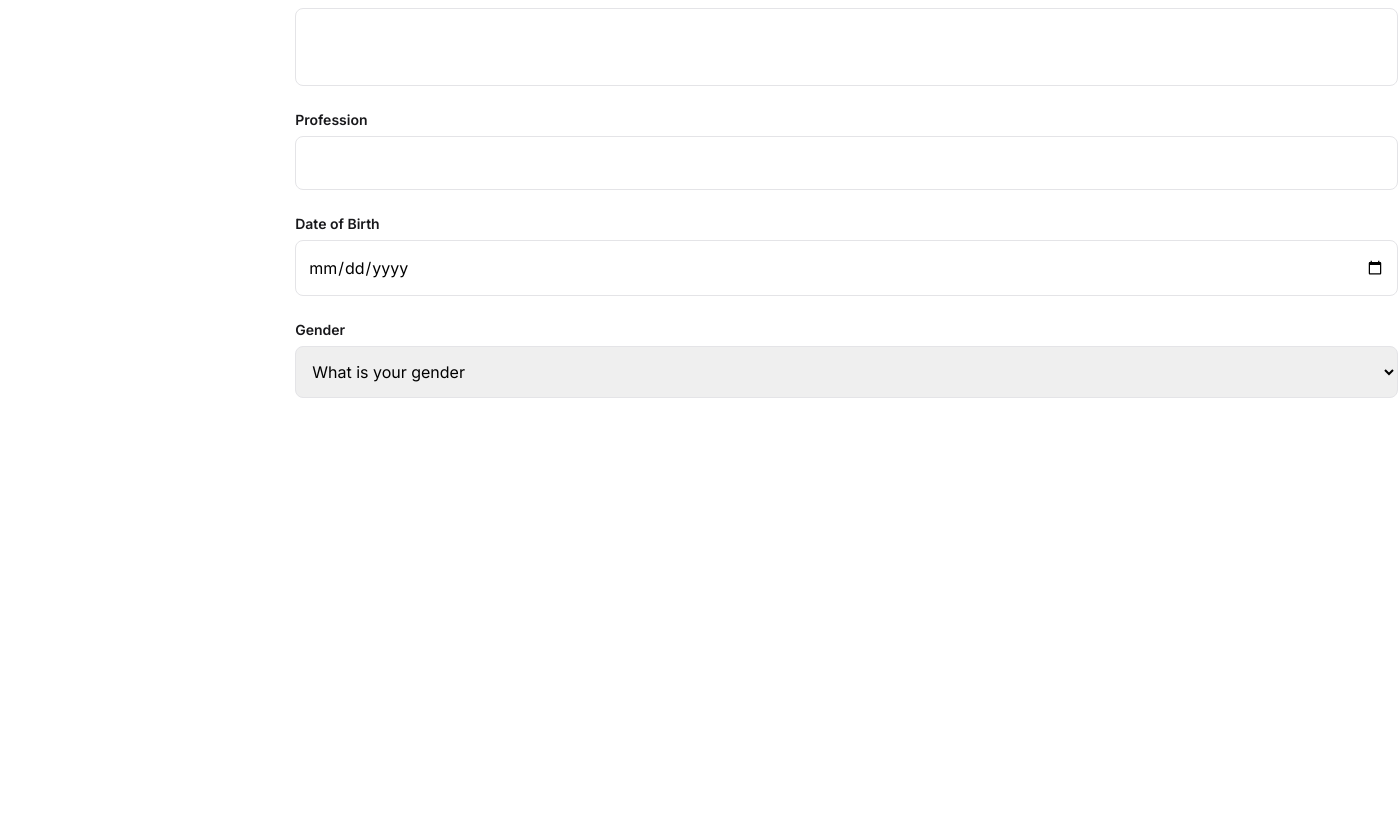
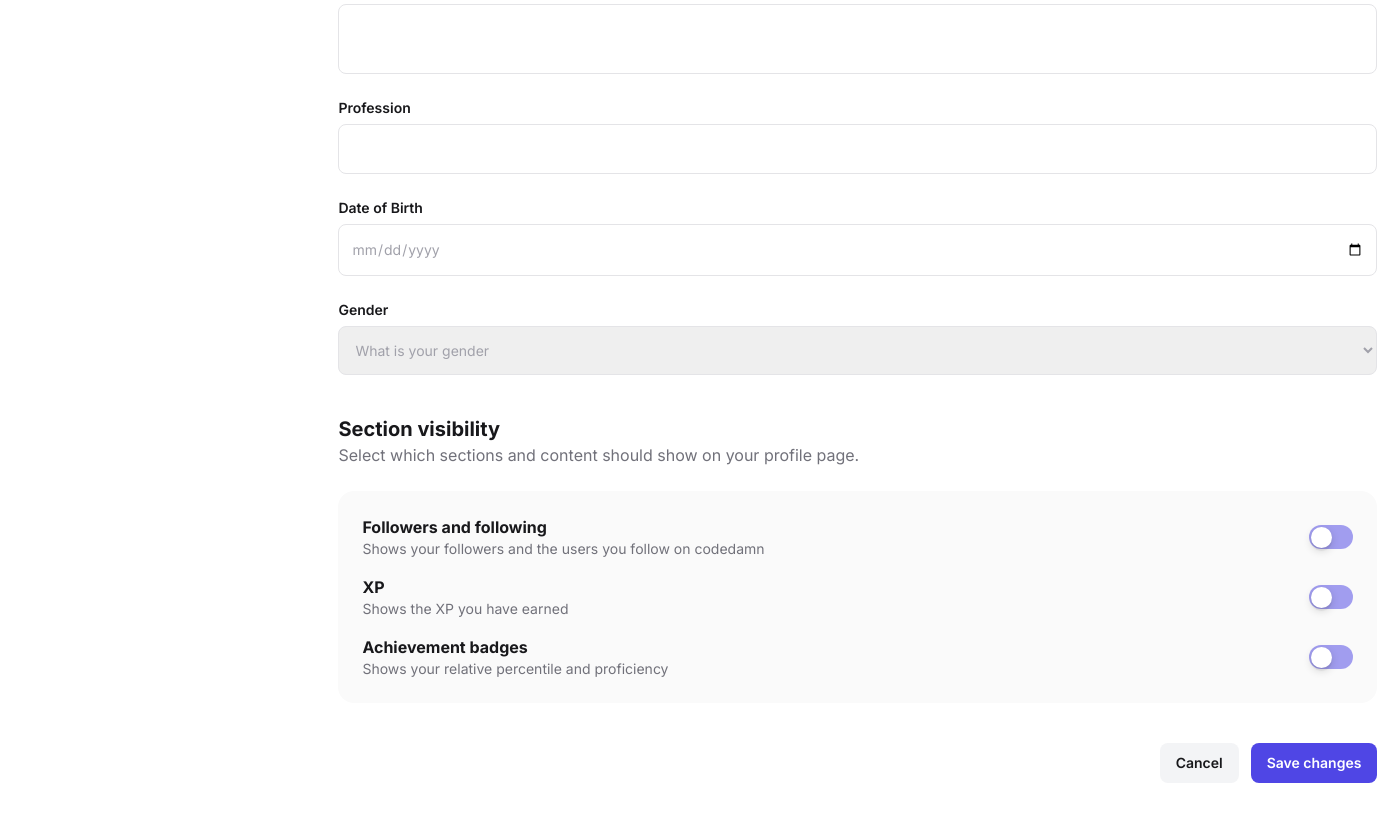
Before and after one commit to Eveivy/next-profile-page, a Next.js app: page /settings/update-profile in a window 1280 px wide. Shown: the part 306-1128 px from the top of the page, 1398 px wide, since content can reach past the window. Before the commit the page ends 800 px from the top, so only its background shows below. Built offline with nearby package versions, Linux system fonts and the light colour scheme.

Commit message:
Adding edit pages

```diff
--- a/app/components/EditProfile.jsx
+++ b/app/components/EditProfile.jsx
@@ -8,33 +8,76 @@ const EditProfile = () => {
                 <div className="md:h-18 md:w-18 w-24 h-24 shrink-0 border-slate-50 border-2 rounded-full">
                     <Image src={profilePic} alt='profile image' />
                 </div>
-                <button className='bg-indigo-600 py-2 h-10 font-semibold px-4 rounded-lg text-white text-sm ms-6'>Upload new picture</button>
-                <button className='bg-gray-100 px-4 py-2 h-10 rounded-lg ms-3 text-zinc-900 font-semibold text-sm'>Delete</button>
+                <button className='bg-indigo-600 py-2 h-10 font-semibold px-4 rounded-lg text-white text-sm ml-6'>Upload new picture</button>
+                <button className='bg-gray-100 px-4 py-2 h-10 rounded-lg ml-3 text-zinc-900 font-semibold text-sm'>Delete</button>
             </div>
             <div className="mt-10">
                 <form>
                     <div className="flex flex-col justify-center">
                         <label htmlFor="displayName" className="block text-zinc-900 text-sm font-semibold mb-1.5">Display Name</label>
-                        <input id="displayName"  name="displayName" type="text" className="focus:outline-none focus:border-zinc-300 w-full border border-zinc-200 rounded-lg py-3.5 px-3" />
+                        <input id="displayName" name="displayName" type="text" className="focus:outline-none focus:border-zinc-300 w-full border border-zinc-200 rounded-lg py-3.5 px-3 text-zinc-400 text-sm font-normal" />
                         <span className="text-sm font-normal text-zinc-500 block mt-2">Name entered above will be used for all issued certificates</span>
                     </div>
                     <div className="flex flex-col justify-center mt-6">
                         <label htmlFor="about" className="block text-zinc-900 text-sm font-semibold mb-1.5">About</label>
-                        <textarea name="about" id="about" cols="10" rows="2" className="resize-none focus:outline-none focus:border-zinc-300 w-full border border-zinc-200 rounded-lg py-3.5 px-3"></textarea>
+                        <textarea name="about" id="about" cols="10" rows="2" className="resize-none focus:outline-none focus:border-zinc-300 w-full border border-zinc-200 rounded-lg py-3.5 px-3 text-zinc-400 text-sm font-normal"></textarea>
                     </div>
                     <div className="flex flex-col justify-center mt-6">
                         <label htmlFor="profession" className="block text-zinc-900 text-sm font-semibold mb-1.5">Profession</label>
-                        <input id="profession"  name="profession" type="text" className="focus:outline-none focus:border-zinc-300 w-full border border-zinc-200 rounded-lg py-3.5 px-3" />
+                        <input id="profession" name="profession" type="text" className="focus:outline-none focus:border-zinc-300 w-full border border-zinc-200 rounded-lg py-3.5 px-3 text-zinc-400 text-sm font-normal" />
                     </div>
                     <div className="flex flex-col justify-center mt-6">
                         <label htmlFor="dob" className="block text-zinc-900 text-sm font-semibold mb-1.5">Date of Birth</label>
-                        <input id="dob"  name="dob" type="date" className="focus:outline-none focus:border-zinc-300 w-full border border-zinc-200 rounded-lg py-3.5 px-3" />
+                        <input id="dob" name="dob" type="date" className="focus:outline-none focus:border-zinc-300 w-full border border-zinc-200 rounded-lg py-3.5 px-3 text-zinc-400 text-sm font-normal" />
                     </div>
                     <div className="flex flex-col justify-center mt-6">
                         <label htmlFor="gender" className="block text-zinc-900 text-sm font-semibold mb-1.5">Gender</label>
-                        <select name="gender" id="gender" className="focus:outline-none focus:border-zinc-300 w-full border border-zinc-200 rounded-lg py-3.5 px-3">
+                        <select name="gender" id="gender" className="focus:outline-none focus:border-zinc-300 w-full border border-zinc-200 rounded-lg py-3.5 px-3 text-zinc-400 text-sm font-normal">
                             <option value="">What is your gender</option>
+                            <option value="">Male</option>
+                            <option value="">Female</option>
                         </select>
+                    </div>
+                    <div className="mt-10 flex flex-col justify-center">
+                        <h3 className="text-xl font-bold text-zinc-900">Section visibility</h3>
+                        <p className="text-base text-zinc-500 font-normal">Select which sections and content should show on your profile page.</p>
+                        <div className="mt-6 p-6 bg-zinc-50 rounded-2xl flex self-stretch items-start flex-col">
+                            <div className="flex justify-between self-stretch items-center w-full">
+                                <div className="flex flex-col self-stretch items-start justify-center">
+                                    <span className="block text-base font-bold text-zinc-900">Followers and following</span>
+                                    <span className="text-sm font-normal text-zinc-500">Shows your followers and the users you follow on codedamn</span>
+                                </div>
+                                <div className="switch-container w-11 h-6 relative">
+                                    <input type="checkbox" className="checkbox" id="followersV" name="followersV" />
+                                    <label className="switch" htmlFor="followersV"> <span className="slider"></span></label>
+                                </div>
+                            </div>
+                            <div className="flex justify-between self-stretch items-center w-full mt-4">
+                                <div className="flex flex-col self-stretch items-start justify-center">
+                                    <span className="block text-base font-bold text-zinc-900">XP</span>
+                                    <span className="text-sm font-normal text-zinc-500">Shows the XP you have earned</span>
+                                </div>
+                                <div className="switch-container w-11 h-6 relative">
+                                    <input type="checkbox" className="checkbox" id="xpV" name="xpV" />
+                                    <label className="switch" htmlFor="xpV"> <span className="slider"></span></label>
+                                </div>
+                            </div>
+                            <div className="flex justify-between self-stretch items-center w-full mt-4">
+                                <div className="flex flex-col self-stretch items-start justify-center">
+                                    <span className="block text-base font-bold text-zinc-900">Achievement badges</span>
+                                    <span className="text-sm font-normal text-zinc-500">Shows your relative percentile and proficiency</span>
+                                </div>
+                                <div className="switch-container w-11 h-6 relative">
+                                    <input type="checkbox" className="checkbox" id="badgesV" name="badgesV" />
+                                    <label className="switch" htmlFor="badgesV"><span className="slider"></span></label>
+                                </div>
+                            </div>
+
+                        </div>
+                    </div>
+                    <div className="mt-10 pb-10 flex justify-end items-start self-stretch">
+                        <button className='bg-gray-100 px-4 py-2 h-10 rounded-lg mr-3 text-zinc-900 font-semibold text-sm'>Cancel</button>
+                        <button className='bg-indigo-600 py-2 h-10 font-semibold px-4 rounded-lg text-white text-sm'>Save changes</button>
                     </div>
                 </form>
             </div>
--- a/app/components/EditSocials.jsx
+++ b/app/components/EditSocials.jsx
@@ -1,6 +1,38 @@
 const EditSocials = () => {
   return (
-    <div>EditSocials</div>
+    <div className="container">
+      <form>
+        <div className="flex flex-col justify-center">
+          <label htmlFor="github_url" className="block text-zinc-900 text-sm font-semibold mb-1.5">GitHub</label>
+          <input id="github_url" name="github_url" placeholder="github/profile.com" type="text" className="focus:outline-none focus:border-zinc-300 w-full border border-zinc-200 rounded-lg py-3.5 px-3 text-zinc-400 text-sm font-normal" />
+        </div>
+        <div className="flex flex-col justify-center mt-6">
+          <label htmlFor="linkedIn_url" className="block text-zinc-900 text-sm font-semibold mb-1.5">Linkedin</label>
+          <input id="linkedIn_url" placeholder="Linkedin profile URL" name="linkedIn_url" type="text" className="focus:outline-none focus:border-zinc-300 w-full border border-zinc-200 rounded-lg py-3.5 px-3 text-zinc-400 text-sm font-normal" />
+        </div>
+        <div className="flex flex-col justify-center mt-6">
+          <label htmlFor="facebook_url" className="block text-zinc-900 text-sm font-semibold mb-1.5">Facebook</label>
+          <input id="facebook_url" placeholder="Facebook profile URL" name="facebook_url" type="text" className="focus:outline-none focus:border-zinc-300 w-full border border-zinc-200 rounded-lg py-3.5 px-3 text-zinc-400 text-sm font-normal" />
+        </div>
+        <div className="flex flex-col justify-center mt-6">
+          <label htmlFor="instagram_url" className="block text-zinc-900 text-sm font-semibold mb-1.5">Instagram</label>
+          <input id="instagram_url" placeholder="Instagram profile URL" name="instagram_url" type="text" className="focus:outline-none focus:border-zinc-300 w-full border border-zinc-200 rounded-lg py-3.5 px-3 text-zinc-400 text-sm font-normal" />
+        </div>
+        <div className="flex flex-col justify-center mt-6">
+          <label htmlFor="dribbble_url" className="block text-zinc-900 text-sm font-semibold mb-1.5">Dribbble</label>
+          <input id="dribbble_url" placeholder="Dribbble profile URL" name="dribbble_url" type="text" className="focus:outline-none focus:border-zinc-300 w-full border border-zinc-200 rounded-lg py-3.5 px-3 text-zinc-400 text-sm font-normal" />
+        </div>
+        <div className="flex flex-col justify-center mt-6">
+          <label htmlFor="behance_url" className="block text-zinc-900 text-sm font-semibold mb-1.5">Behance</label>
+          <input id="behance_url" placeholder="Behance profile URL" name="behance_url" type="text" className="focus:outline-none focus:border-zinc-300 w-full border border-zinc-200 rounded-lg py-3.5 px-3 text-zinc-400 text-sm font-normal" />
+        </div>
+
+        <div className="mt-10 flex justify-end items-start self-stretch">
+          <button className='bg-gray-100 px-4 py-2 h-10 rounded-lg mr-3 text-zinc-900 font-semibold text-sm'>Cancel</button>
+          <button className='bg-indigo-600 py-2 h-10 font-semibold px-4 rounded-lg text-white text-sm'>Save changes</button>
+        </div>
+      </form>
+    </div>
   )
 }
 
--- a/app/globals.css
+++ b/app/globals.css
@@ -15,3 +15,44 @@
     --background-end-rgb: 0, 0, 0;
   }
 }
+
+/* Hide default HTML checkbox */
+.checkbox {
+  opacity: 0;
+  width: 0;
+  height: 0;
+  position: absolute;
+}
+
+.switch {
+  width: 100%;
+  height: 100%;
+  display: block;
+  background-color: #4e46e583;
+  border-radius: 16px;
+  cursor: pointer;
+  transition: all 0.2s ease-out;
+}
+
+/* The slider */
+.slider {
+  width: 21px;
+  height: 21px;
+  position: absolute;
+  left: calc(50% - 21px/2 - 10px);
+  top: calc(50% - 21px/2);
+  border-radius: 50%;
+  background: #FFFFFF;
+  box-shadow: 0px 3px 8px rgba(0, 0, 0, 0.15), 0px 3px 1px rgba(0, 0, 0, 0.06);
+  transition: all 0.2s ease-out;
+  cursor: pointer;
+}
+
+.checkbox:checked + .switch {
+  background-color: #4F46E5;
+}
+
+.checkbox:checked + .switch .slider {
+  left: calc(50% - 21px/2 + 10px);
+  top: calc(50% - 21px/2);
+}
--- a/app/settings/[...d]/page.jsx
+++ b/app/settings/[...d]/page.jsx
@@ -11,7 +11,7 @@ const editPages = () => {
     const path = usePathname();
 
   return (
-    <div className="w-110 mr-28">
+    <div className="xl:w-110 w-full xl:mr-28 ml-14">
         {
             path === "/settings/update-resume" ? <EditResume />
             : path === "/settings/update-socials" ?  <EditSocials />
--- a/app/settings/layout.jsx
+++ b/app/settings/layout.jsx
@@ -19,8 +19,8 @@ const layout = ({ children }) => {
     return (
         <html lang="en">
             <body className={inter.className}>
-                <div className="grid grid-cols-1 xl:grid-cols-5 gap-16 m-11">
-                    <div className="bg-zinc-50 py-6 rounded-2xl border border-zinc-100 h-60">
+                <div className="m-11">
+                    <div className="bg-zinc-50 py-6 rounded-2xl border border-zinc-100 h-60 fixed w-64">
                         <ul className="flex items-start flex-col justify-center self-stretch">
                             {
                                 menu.map((el) => {
@@ -31,7 +31,7 @@ const layout = ({ children }) => {
                             }
                         </ul>
                     </div>
-                    <div className="col-span-4"> {children} </div>
+                    <div className="ml-auto w-4/5"> {children} </div>
                 </div>
             </body>
         </html>
--- a/tailwind.config.js
+++ b/tailwind.config.js
@@ -27,7 +27,7 @@ module.exports = {
       width:{
         "500": "32.0625rem",
         "18": "4.5rem",
-        "110": "68.9375rem"
+        "110": "64.9375rem"
       }
     },
   },
```
